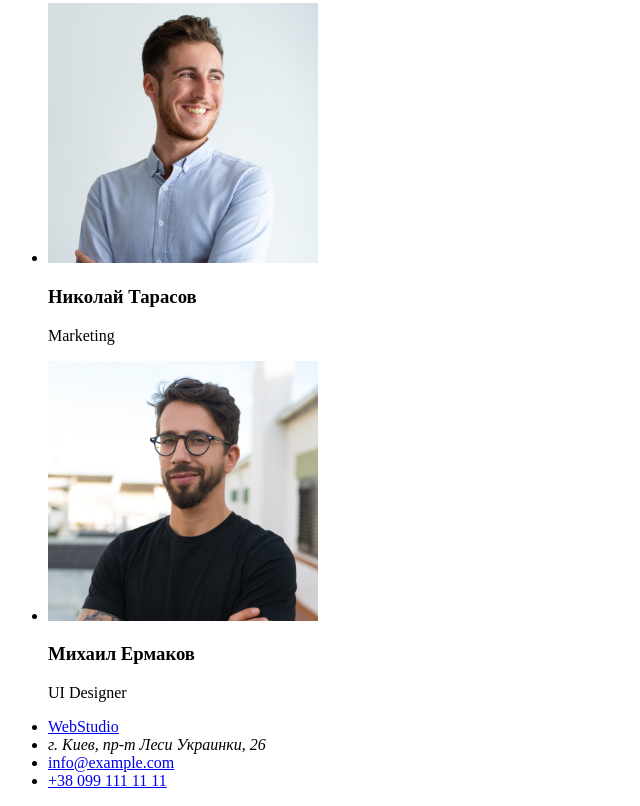
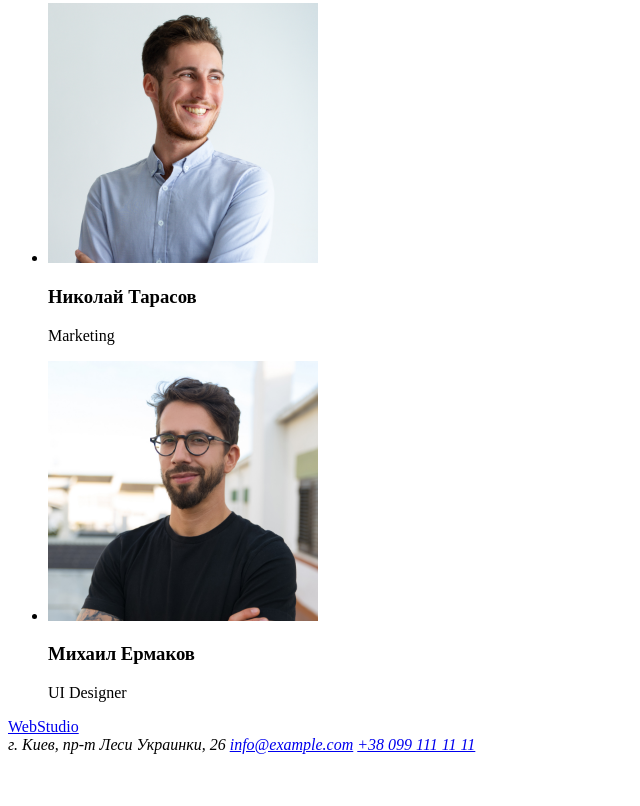
Before and after one commit to NilKad/goit-markup-hw-01, a plain HTML site: page index.html in a window 1280 px wide. Shown: the part 2360-3166 px from the top of the page, without its empty margins (0-640 px from the left). After the commit the page ends 3122 px from the top, so only its background shows below. Drawn offline with Linux system fonts and the light colour scheme.

Commit message:
update footer

```diff
--- a/index.html
+++ b/index.html
@@ -89,12 +89,12 @@
       </section>
     </main>
     <footer>
-      <ul>
-        <li><a href="./">WebStudio</a></li>
-        <li><address>г. Киев, пр-т Леси Украинки, 26</address></li>
-        <li><a href="mailto:info@example.com">info@example.com</a></li>
-        <li><a href="tel:+380991111111">+38 099 111 11 11</a></li>
-      </ul>
+      <a href="./">WebStudio</a>
+      <address>
+        г. Киев, пр-т Леси Украинки, 26
+        <a href="mailto:info@example.com">info@example.com</a>
+        <a href="tel:+380991111111">+38 099 111 11 11</a>
+      </address>
     </footer>
   </body>
 </html>
```
